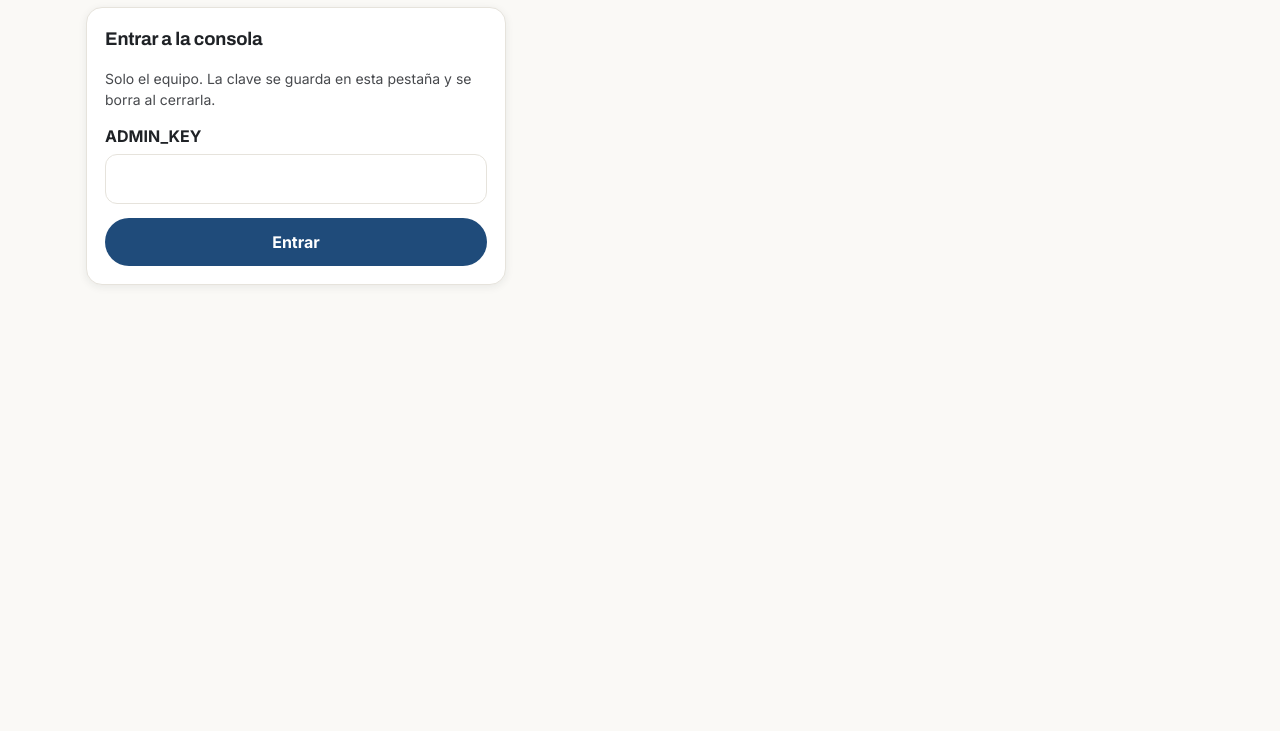
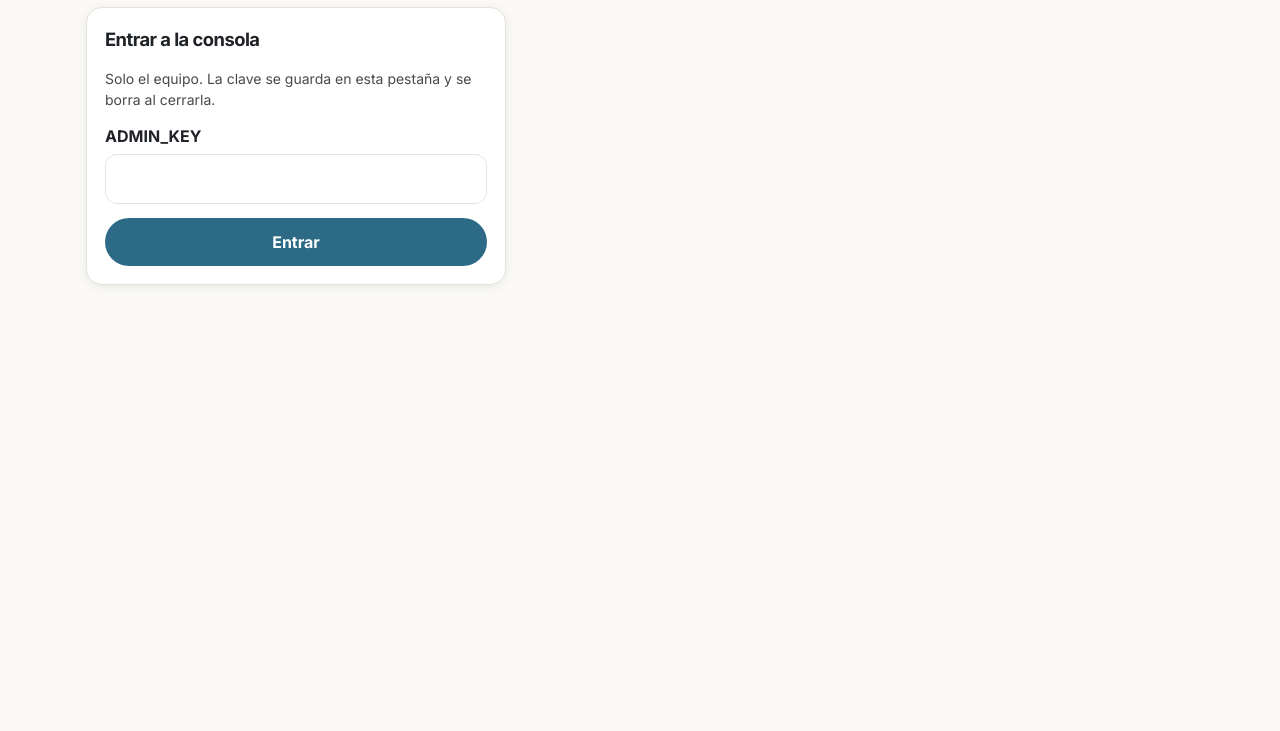
Before and after one commit to josebdiaz/sintonia-piloto, a plain HTML site: page piloto/mago.html in a window 1280 px wide. Shown: the part 69-800 px from the top of the page. Drawn offline with Linux system fonts and the light colour scheme.

Commit message:
feat(piloto,backend): propuestas con inventario filtrado y look & feel de marca (2.3.0 / 2.3.6)
- Backend 2.3.6: Gemini recibe como máximo 50 lugares filtrados por zona, franja y presupuesto.
- Consola, panel y páginas de participantes con la paleta y la tipografía de la marca actual.

Co-Authored-By: Claude Opus 5.5 <noreply@anthropic.com>
Claude-Session: https://claude.ai/code/session_01WcAJGWD4Xsw4DEvxBa3Srk

```diff
--- a/piloto/assets/ds3.css
+++ b/piloto/assets/ds3.css
@@ -542,3 +542,18 @@ dialog.hoja::backdrop { background: rgba(31, 33, 38, .45); }
 .wm .i { position: relative; display: inline-block; }
 .wm .i::after { content: ""; position: absolute; width: .30em; height: .10em; border-radius: .05em; left: .02em; top: .2em; transform: rotate(-40deg); transform-origin: left center; background: #c23a00; }
 .brand .sep { opacity: .35; font-weight: 400; }
+
+/* 2.3.0 · look & feel con la marca actual (decks, Home y logo final del 6/11): vitral como color principal, mostaza de acento,
+ * naranja para el detalle y Inter 800 en los títulos. Se sobrescriben solo los tokens semánticos; los de paleta quedan como están. */
+:root {
+  --brand-vitral: #2c6a86; --brand-vitral-hover: #23566d; --brand-vitral-soft: #e1edf2; --brand-vitral-deep: #173f50; --brand-vitral-glow: #b9d5e2;
+  --brand-naranja: #ff4f00; --brand-naranja-700: #c23a00;
+  --font-family-display: 'Inter', system-ui, -apple-system, 'Segoe UI', sans-serif;
+  --color-bg-brand: var(--brand-vitral); --color-bg-brand-hover: var(--brand-vitral-hover); --color-bg-brand-soft: var(--brand-vitral-soft); --color-bg-brand-deep: var(--brand-vitral-deep);
+  --color-text-brand: var(--brand-vitral); --color-icon-brand: var(--brand-vitral); --color-border-brand: var(--brand-vitral); --color-border-focus: var(--brand-naranja-700);
+  --color-signal-live: var(--brand-vitral); --color-signal-locked: var(--brand-vitral-deep); --color-signal-glow: var(--brand-vitral-glow);
+  --color-chat-bubble-out: var(--brand-vitral-soft); --color-data-bar: var(--brand-vitral); --color-radio-display-live: var(--brand-vitral);
+}
+h1, h2, .brand, .hero h1, .kpi .v { font-weight: 800; letter-spacing: -.03em; }
+.s-eyebrow, .eyebrow { color: var(--brand-naranja-700); }
+:focus-visible { outline-color: var(--brand-naranja-700); }
--- a/piloto/assets/sintonia.css
+++ b/piloto/assets/sintonia.css
@@ -217,3 +217,12 @@ th { font-size: .78rem; text-transform: uppercase; letter-spacing: .04em; color:
 .wm .i { position: relative; display: inline-block; }
 .wm .i::after { content: ""; position: absolute; width: .30em; height: .10em; border-radius: .05em; left: .02em; top: .2em; transform: rotate(-40deg); transform-origin: left center; background: #c23a00; }
 .brand .sep { opacity: .35; font-weight: 400; }
+
+/* 2.3.0 · look & feel con la marca actual: papel y noche, vitral como color principal, mostaza de acento, naranja para el detalle. */
+:root {
+  --bg: #faf9f6; --surface: #ffffff; --surface-2: #efede7; --ink: #0e1116; --muted: #47494d; --line: #dad6cc;
+  --pine: #2c6a86; --pine-2: #23566d; --pine-soft: #e1edf2; --honey: #ebc46a; --honey-soft: #f3e9b8;
+  --danger: #9b2d30; --danger-soft: #f6dcd6; --warn-soft: #f3e9b8;
+  --font: 'Inter', system-ui, -apple-system, "Segoe UI", Roboto, "Helvetica Neue", Arial, sans-serif;
+}
+h1, h2, .brand { font-weight: 800; letter-spacing: -.03em; }
```
Also changed, not shown: CHANGELOG.md, 1 other file.
